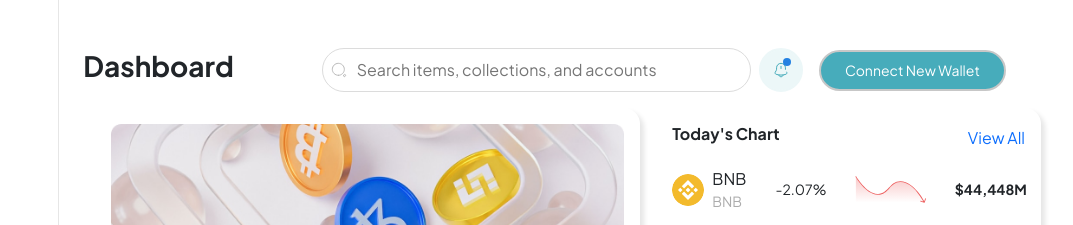
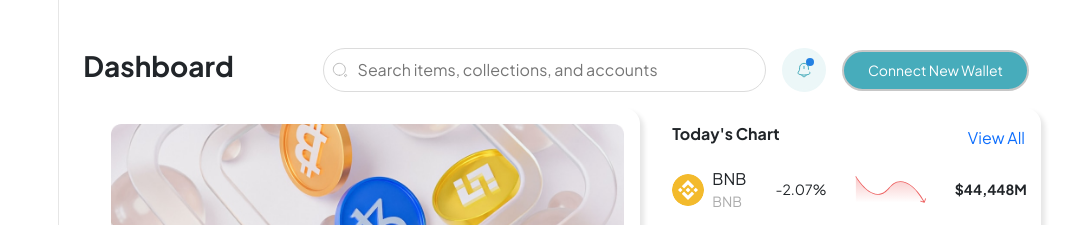
Before and after one commit to Hub-Academy-Inagata/Rafif_SneatDashboard, a plain HTML site: page index.html in a window 1280 px wide. Shown: the top 225 px of the page, 207-1280 px from the left. Drawn offline with nearby package versions, Linux system fonts and the light colour scheme.

Commit message:
update nav dashboard

```diff
--- a/asset/css/index.css
+++ b/asset/css/index.css
@@ -185,7 +185,7 @@ html, body {
 }
 .search-bar {
     border: 1px solid #DCDCDC !important;
-    width: 60% !important;
+    width: 62% !important;
 }
 .search-bar input {
     width: 100% !important;
--- a/index.html
+++ b/index.html
@@ -381,13 +381,13 @@
                 <h3 class="fw-bold">
                     Dashboard
                 </h3>
-                <div class="d-flex align-items-center ms-auto w-75">
+                <div class="d-flex align-items-center justify-content-end ms-auto w-75">
                     <div class="p-2 rounded-pill search-bar d-flex">
                         <img src="asset/img/index/search.svg" alt="" class="ing-fluid me-2">
                         <input type="text" class="border-0 search-input"
                             placeholder="Search items, collections, and accounts">
                     </div>
-                    <div class="notification-container position-relative p-1 mx-2 rounded-pill">
+                    <div class="notification-container position-relative p-1 mx-2 ms-3 rounded-pill">
                         <img src="asset/img/index/notification-bing.svg" alt="" class="p-2 notification">
                         <img src="asset/img/index/notification-bing-white.svg" alt=""
                             class="p-2 notification-white d-none">
@@ -1098,6 +1098,7 @@
         </div>
     </div>
 
+    <!-- untuk tampilan alert tablet dan mobile -->
     <div class="container alert-view d-none">
         <div class="p-5 rounded-5 box-alert text-center text-white">
             <img src="asset/img/index/logo.svg" alt="" class="logo-alert-view">
```
